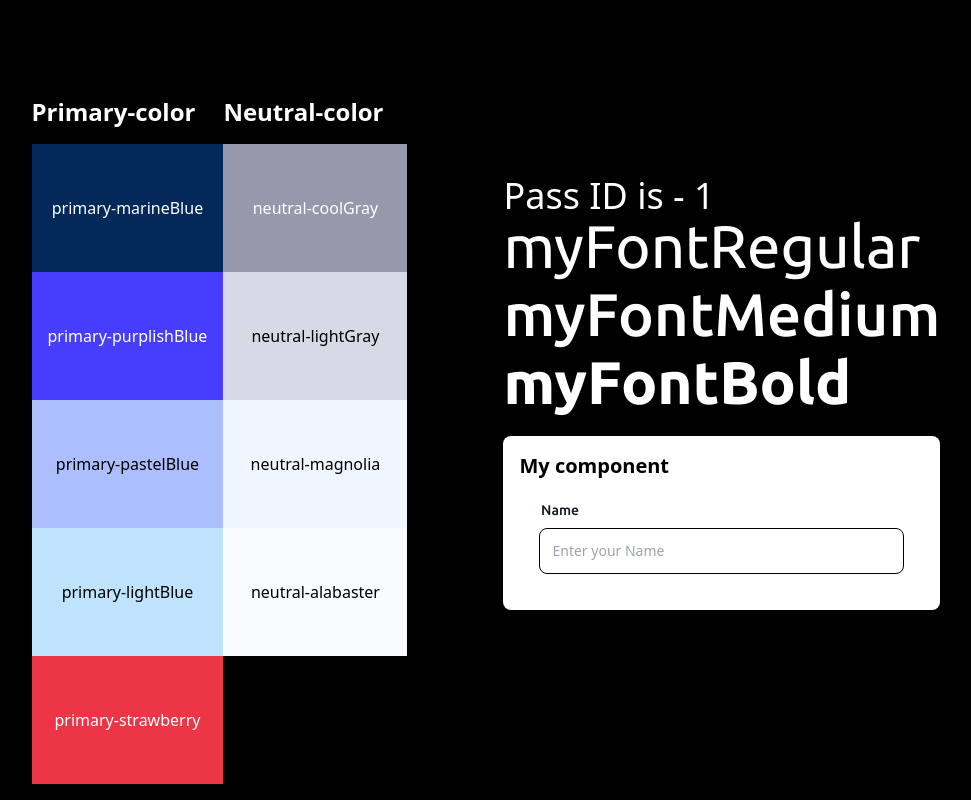
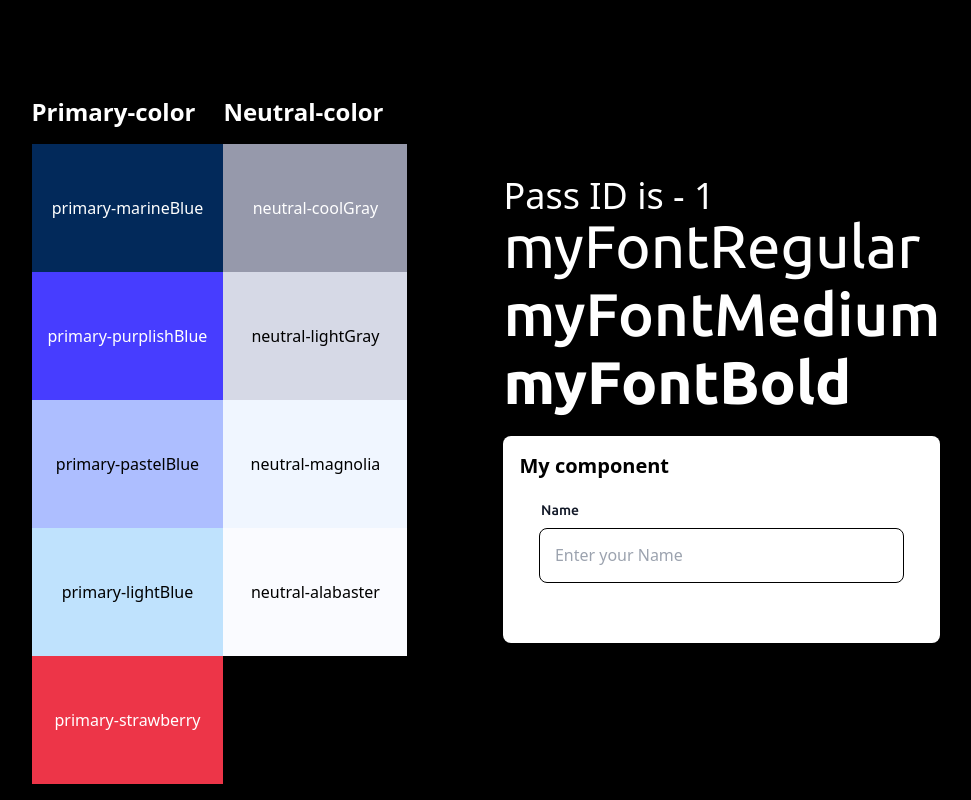
Before and after one commit to safwanAzman/multi-step-form, a Next.js app: page /sample/1 in a window 1280 px wide. Shown: the whole page, without its empty margins (154-1125 px from the left). Built offline with nearby package versions, Linux system fonts and the light colour scheme.

Commit message:
new commits

```diff
--- a/src/components/input.js
+++ b/src/components/input.js
@@ -11,22 +11,22 @@ function input({
         id
     }) {
     return (
-        <div>
+        <div className="mb-6">
             <div className="flex items-center justify-between px-[0.10rem]">
                 <label
-                    class="block mb-2 text-sm font-medium text-gray-900 myFontMedium">
+                    className="block mb-2 text-sm font-medium text-gray-900 myFontMedium">
                     {label}
                 </label>
                 <label
-                    class="block mb-2 text-sm font-medium text-primary-strawberry myFontMedium pr-2">
+                    className="block pr-2 mb-2 text-sm font-medium text-primary-strawberry myFontMedium">
                     {errorMessage}
                 </label>
             </div>
             <input
                 className={errorMessage == null ?
-                    'outline-none border-[1.5px] border-black text-gray-900 text-sm rounded-lg  focus:border-none block w-full p-3 focus:outline-primary-marineBlue '
+                    'outline-none border-[1.5px] border-black text-gray-900 text-base rounded-lg  focus:border-none block w-full p-[0.9rem] focus:outline-primary-marineBlue '
                     :
-                    'outline-none border-[1.5px] border-primary-strawberry text-primary-strawberry text-sm rounded-lg focus:border-none block w-full p-3 focus:outline-primary-strawberry'
+                    'outline-none border-[1.5px] border-primary-strawberry text-primary-strawberry text-base rounded-lg focus:border-none block w-full p-[0.9rem] focus:outline-primary-strawberry'
                 }
                 type={type}
                 placeholder={placeholder}
@@ -35,10 +35,6 @@ function input({
                 name={name}
                 onChange={onChange}
             />
-
-{/* <input type="text"
-  placeholder="Custom focus style"
-  className="outline-none focus:outline-red-500" /> */}
         </div>
     )
 }
```
Also changed, not shown: src/assets/img/bg-sidebar-desktop.svg, src/assets/img/icon-checkmark.svg.
